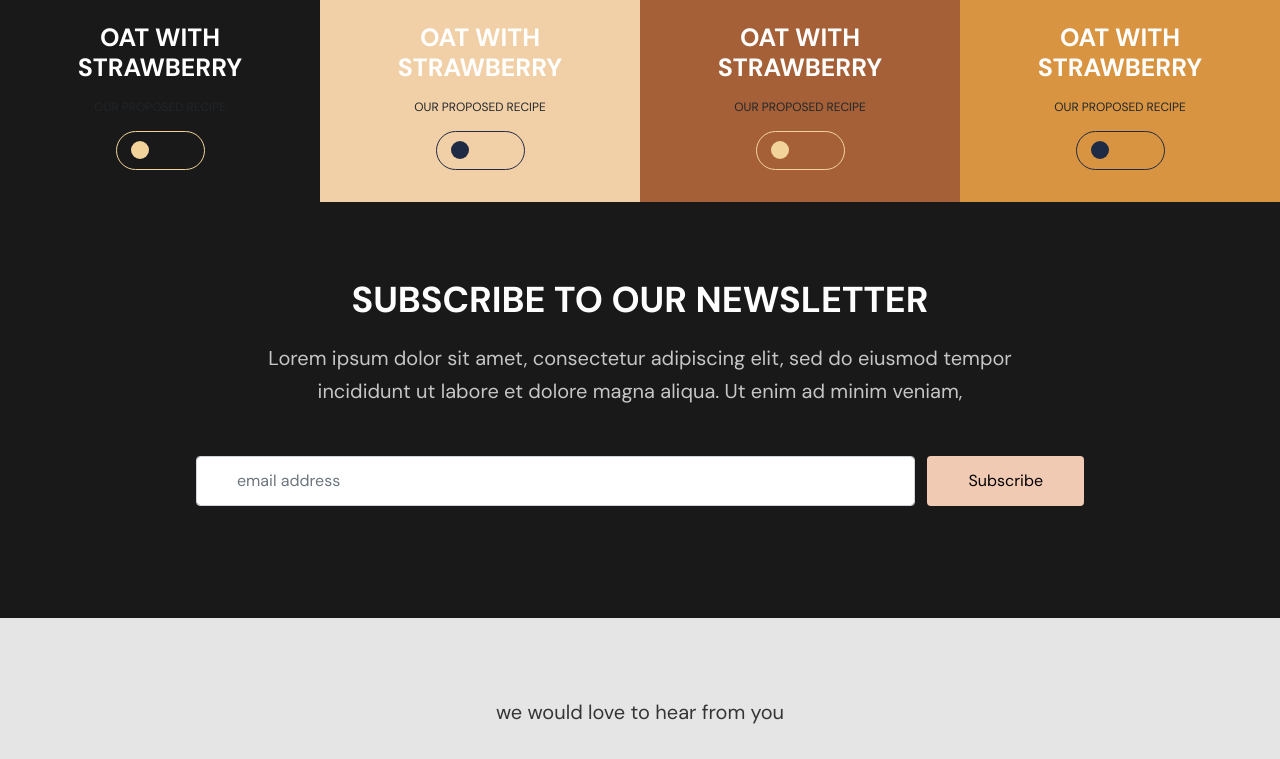
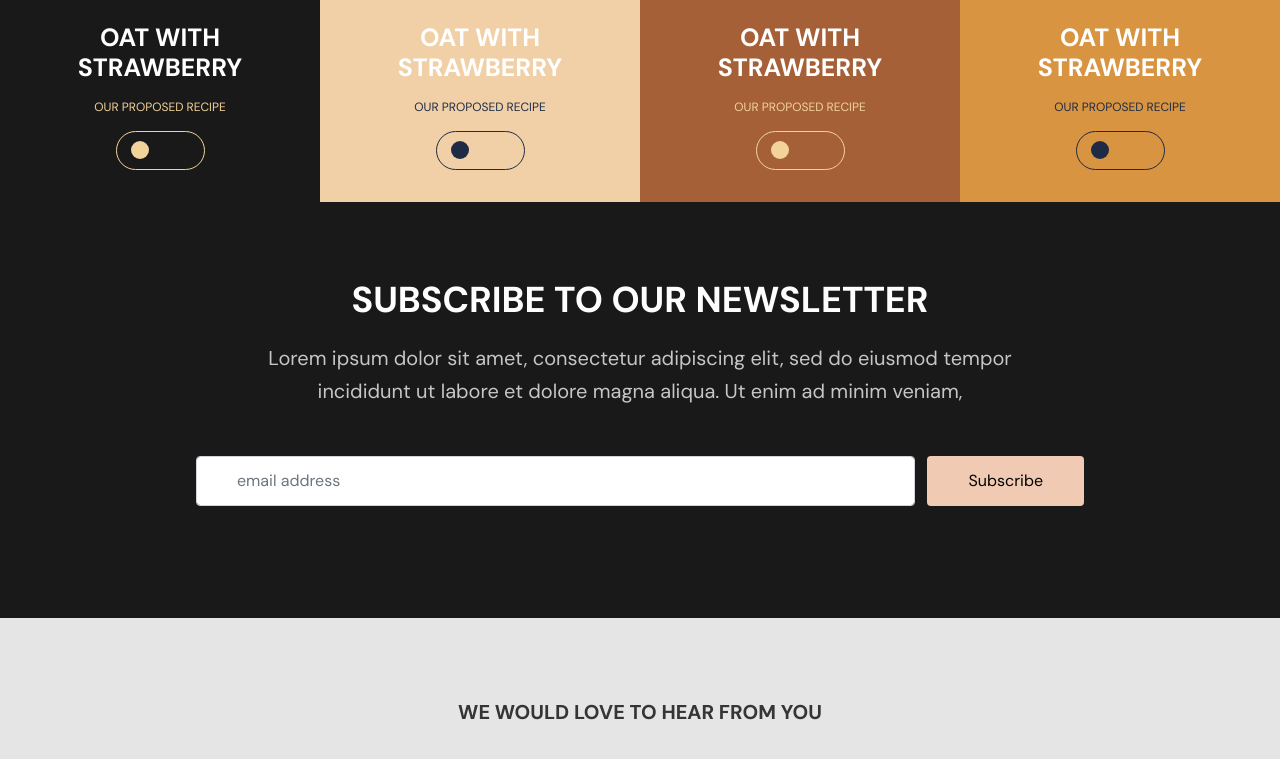
Before and after one commit to ufonumo/Oat-meal, a plain HTML site: page index.html in a window 1280 px wide. Shown: the part 3205-3964 px from the top of the page. Drawn offline with nearby package versions, Linux system fonts and the light colour scheme.

Commit message:
Add files via upload

```diff
--- a/css/style.css
+++ b/css/style.css
@@ -128,6 +128,14 @@ button.btn.btn_learn_more {
     font-weight: 700;
     font-size: 25px;
     padding-top: 1rem;
+}
+
+.product_item sub{
+    color: #1F2B45;
+}
+
+.product_item .brown{
+    color: #F2D39A;
 }
 
 .product_item_one {
@@ -283,6 +291,12 @@ button.btn.btn_learn_more {
     font-weight: 600;
 }
 
+.contact_adress h6{
+    text-transform: uppercase;
+    font-weight: 700;
+    font-size: 20px;
+}
+
 .contact_form .form-group{
     margin-bottom: 4rem;
 }
@@ -295,3 +309,9 @@ button.btn.btn_learn_more {
 .address{
     font-size: 18px;
 }
+
+.feedback{
+    text-transform: uppercase;
+    font-weight: 700;
+    font-size: 20px;
+}
--- a/index.html
+++ b/index.html
@@ -105,7 +105,7 @@
                 <div class="product_item_one">
                     <img class="product_item_image" src="assets/gettyimages-1007993400-170667a-removebg-preview.png" alt="">
                     <h5>OAT WITH STRAWBERRY</h5>
-                    <sub>OUR PROPOSED RECIPE</sub>
+                    <sub class="brown">OUR PROPOSED RECIPE</sub>
                     <div  class="pt-3">
                         <img src="assets/small toggle.svg" alt="">
 
@@ -124,7 +124,7 @@
                 <div class="product_item_three">
                     <img class="product_item_image" src="assets/gettyimages-1007993400-170667a-removebg-preview.png" alt="">
                     <h5>OAT WITH STRAWBERRY</h5>
-                    <sub>OUR PROPOSED RECIPE</sub>
+                    <sub class="brown">OUR PROPOSED RECIPE</sub>
                     <div  class="pt-3">
                         <img src="assets/small toggle.svg" alt="">
 
@@ -161,7 +161,7 @@
 
     <footer >
         <section class="about text-center">
-           <p>we would love to hear from you</p>
+           <p class="feedback">we would love to hear from you</p>
 
            <div class="socials ">
                <img src="assets/face.svg" alt="facebook">
```
Also changed, not shown: contact.html (+2 -2 lines).
